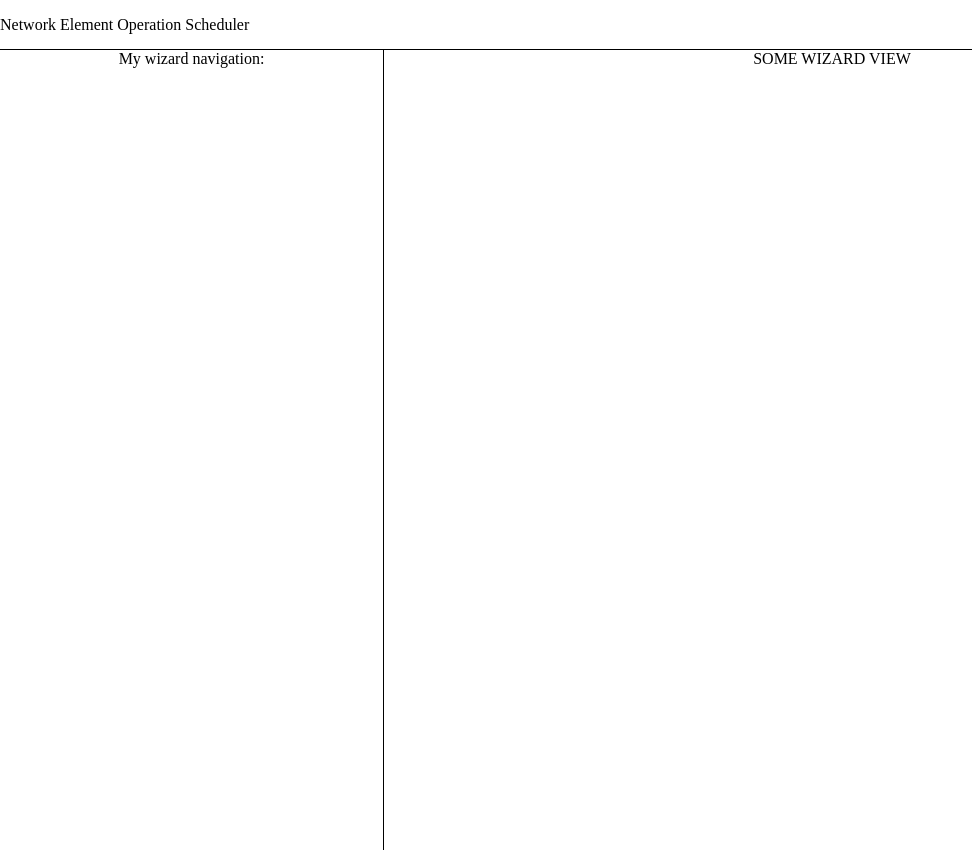
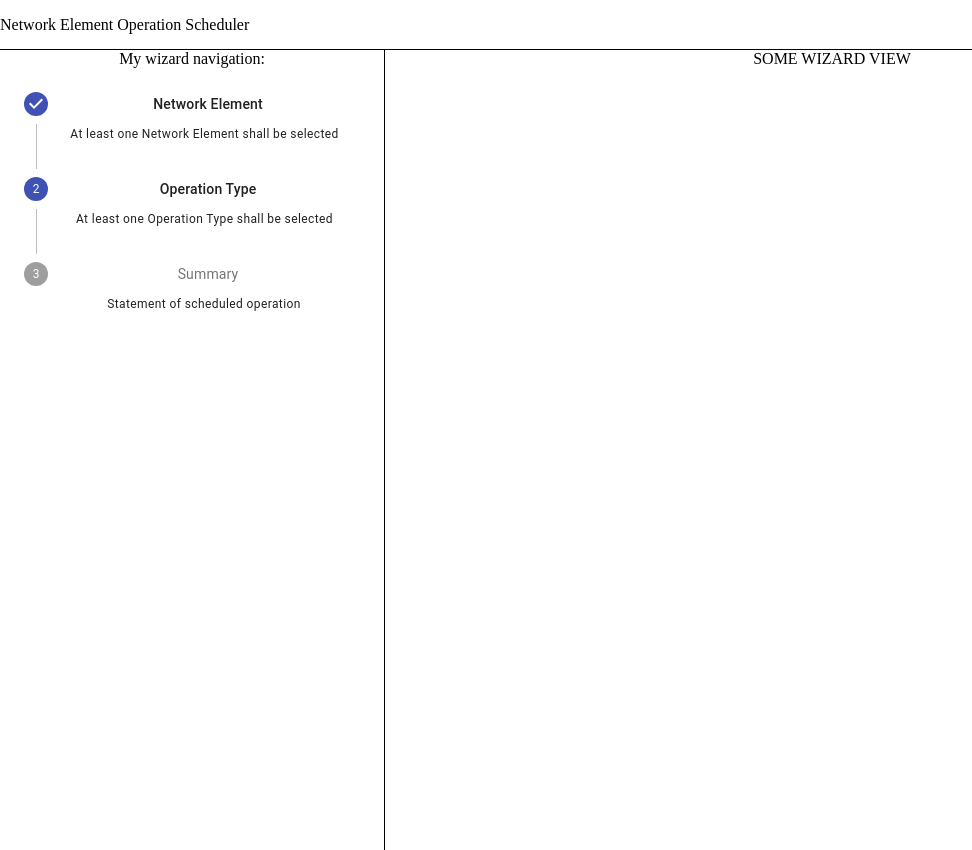
Before and after one commit to radekfurman/ne-operation-scheduler, a React (Create React App) app: page / in a window 1280 px wide. Shown: the whole page, without its empty margins (0-972 px from the left). Built offline with nearby package versions, Linux system fonts and the light colour scheme.

Commit message:
Stepper configured

```diff
--- a/src/components/Layout/WizardNavigation/WizardNavigation.tsx
+++ b/src/components/Layout/WizardNavigation/WizardNavigation.tsx
@@ -1,12 +1,46 @@
-import { Step, Stepper } from '@material-ui/core';
+import {
+    createStyles,
+    makeStyles,
+    Step,
+    StepContent,
+    StepLabel,
+    Stepper,
+    Typography,
+} from '@material-ui/core';
 import React from 'react';
+import { stepsConfig } from './stepsConfig';
+
+const useStyles = makeStyles(() =>
+    createStyles({
+        root: {
+            width: '100%',
+        },
+        label: {
+            alignItems: 'left',
+        },
+        typography: {
+            width: '80%',
+        },
+    }),
+);
 
 export const WizardNavigation: React.FunctionComponent<{}> = () => {
+    const classes = useStyles();
+
     return (
-        <div>
+        <div className={classes.root}>
             <div>My wizard navigation:</div>
             <Stepper activeStep={1} orientation="vertical">
-                <Step></Step>
+                {Object.values(stepsConfig).map((stepConfig) => (
+                    <Step expanded={true} key={stepConfig.label}>
+                        <StepLabel className={classes.label}>{stepConfig.label}</StepLabel>
+                        <StepContent>
+                        <Typography className={classes.typography} variant="caption">
+                                {stepConfig.description}
+                            </Typography>
+                        </StepContent>
+                    </Step>
+                ))}
             </Stepper>
         </div>
     );
--- /dev/null
+++ b/src/components/Layout/WizardNavigation/stepsConfig.ts
@@ -0,0 +1,37 @@
+import { WizardStepType } from "../../../store/types";
+
+export interface StepConfig {
+    label: string,
+    description: string
+}
+
+export type StepsConfig = {
+    [key in WizardStepType]: StepConfig
+}
+
+export type StepsOrder = {
+    [key in WizardStepType]: number
+}
+
+const stepsConfig: StepsConfig =  {
+    [WizardStepType.NetworkElement]: {
+        label: 'Network Element',
+        description: 'At least one Network Element shall be selected'
+    },
+    [WizardStepType.OperationType]: {
+        label: 'Operation Type',
+        description: 'At least one Operation Type shall be selected'
+    },
+    [WizardStepType.Summary]: {
+        label: 'Summary',
+        description: 'Statement of scheduled operation'
+    }
+}
+
+const stepsOrder: StepsOrder = {
+    [WizardStepType.NetworkElement]: 0,
+    [WizardStepType.OperationType]: 1,
+    [WizardStepType.Summary]: 2
+}
+
+export { stepsConfig, stepsOrder } ;
--- a/src/store/actions.ts
+++ b/src/store/actions.ts
@@ -1,12 +1,12 @@
 import { SET_NEXT_STEP, SET_PREVIOUS_STEP, WizardNavigationActionTypes } from './types';
 
-export function setNextStep(): WizardNavigationActionTypes {
+export const setNextStep = (): WizardNavigationActionTypes => {
     return {
         type: SET_NEXT_STEP,
     };
 }
 
-export function setPreviousStep(): WizardNavigationActionTypes {
+export const setPreviousStep = (): WizardNavigationActionTypes => {
     return {
         type: SET_PREVIOUS_STEP,
     };
```
